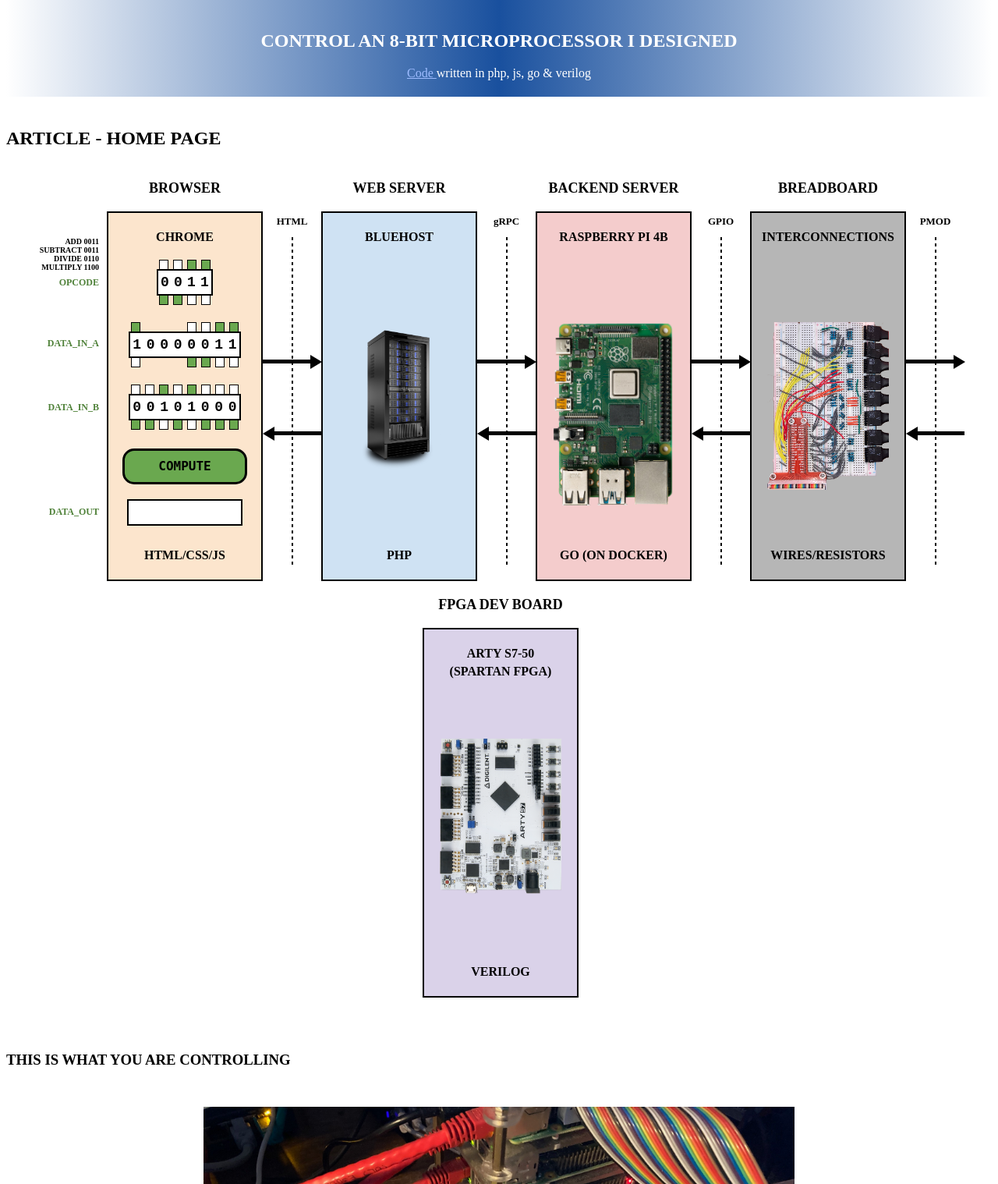
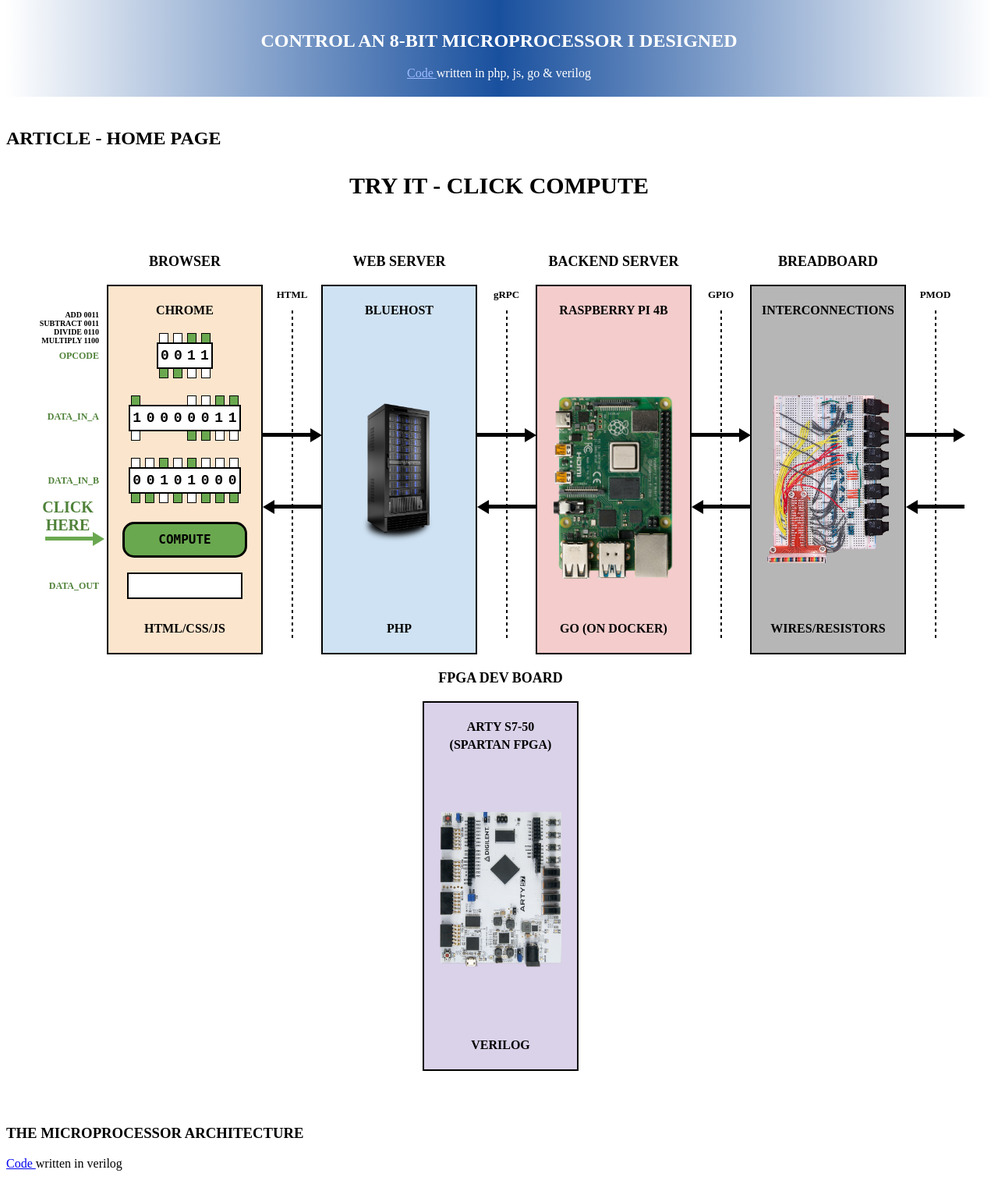
Before and after one commit to JeffDeCola/control-fpga-via-raspi-and-webserver, a PHP site: page / in a window 1280 px wide. Shown: the part 280-1798 px from the top of the page at 78% size. Run offline with PHP 8.4, Linux system fonts and the light colour scheme; some libraries are stand-ins or nearby versions.

Commit message:
updating links

```diff
--- a/section-4-web-server/control-an-fpga/css/try-it.css
+++ b/section-4-web-server/control-an-fpga/css/try-it.css
@@ -16,6 +16,19 @@
     margin: 0 auto;
     width:100%;
     padding-bottom: 50px;
+}
+
+/* #### TITLE CONTAINER ############################# */
+
+#title_container {
+    padding-top: 10px;
+    text-align: center;
+    margin: 0 auto;
+    width:100%;
+    padding-bottom: 50px;
+    font-size: 30px;
+    color: #000000;
+    font-weight: 900;
 }
 
 /* ------------- COMMON LABEL ITEMS ---------------------- */
@@ -173,8 +186,39 @@
     margin-top: 42px;
 }
 
+#label_try_it_name {
+    margin-top: -10px;
+    margin-left: 0px;
+    text-align: center;
+    font-size: 20px;
+    font-weight: 900;
+    height: 40px;
+    width: 80px;
+    color: #50823a;
+}
+
+#try_it_arrow_right {
+    margin-top: 9px;
+    margin-left: 11px;
+}
+
+#try_it_arrow_right_line {
+    background: #6aa84f;
+    height: 5px;
+    width: 70px;
+}
+
+#try_it_arrow_right_point {
+    margin-top: -11px;
+    margin-left: 61px;
+    width: 0;
+    border-top: 9px solid transparent;
+    border-bottom: 9px solid transparent;
+    border-left: 15px solid #6aa84f;
+}
+
 #label_data_out_name {
-  margin-top: 94px;
+  margin-top: 44px;
 }
 
 /* #### BROWSER ###################################### */
--- a/section-4-web-server/control-an-fpga/try-it/try-it.php
+++ b/section-4-web-server/control-an-fpga/try-it/try-it.php
@@ -6,6 +6,13 @@
 <script type="text/javascript" src="js/ajax_xhr_call_post.js"></script>
 
 <div id="try_it_wrapper">
+
+    <!-- ------------------------------------------------------------------------------------------------------- -->
+    <div id="title_container">
+
+        TRY IT - CLICK COMPUTE
+
+    </div>
 
     <!-- ------------------------------------------------------------------------------------------------------- -->
     <div id="try_it_container"  class = "box_container">
@@ -27,6 +34,13 @@
                 </div>
                 <div div id="label_data_in_b_name" class="label_name">
                     DATA_IN_B
+                </div>
+                <div div id="label_try_it_name">
+                    CLICK HERE
+                </div>
+                <div id="try_it_arrow_right">
+                    <div id="try_it_arrow_right_line"></div>
+                    <div id="try_it_arrow_right_point"></div>
                 </div>
                 <div div id="label_data_out_name" class="label_name">
                     DATA_OUT
@@ -300,6 +314,31 @@
     <!-- ------------------------------------------------------------------------------------------------------- -->
     <div class="comment_container">
 
+        <h3> THE MICROPROCESSOR ARCHITECTURE </h3>
+        <p>
+            <a href="https://github.com/JeffDeCola/my-verilog-examples/tree/master/systems/microprocessors/programable_8_bit_microprocessor"> Code </a>
+            written in verilog
+        </p>
+
+    </div>
+
+    <!-- ------------------------------------------------------------------------------------------------------- -->
+    <div class="picture_container_2">
+
+        <img src="images/Top-Level-Block-Diagram-of-the-8-bit-Microprocessor.jpg" alt="Top-Level-Block-Diagram-of-the-8-bit-Microprocessor"/>
+
+    </div>
+
+    <!-- ------------------------------------------------------------------------------------------------------- -->
+    <div class="picture_container_2">
+
+        <img src="images/Processor-Block-of-the-8-bit-Microprocessor.jpg" alt="Processor-Block-of-the-8-bit-Microprocessorr"/>
+
+    </div>
+
+    <!-- ------------------------------------------------------------------------------------------------------- -->
+    <div class="comment_container">
+
         <h3> THIS IS WHAT YOU ARE CONTROLLING </h3>
 
     </div>
```
Also changed, not shown: README.md, section-4-web-server/control-an-fpga/images/Processor-Block-of-the-8-bit-Microprocessor.jpg (added), section-4-web-server/control-an-fpga/images/Top-Level-Block-Diagram-of-the-8-bit-Microprocessor.jpg (added).
